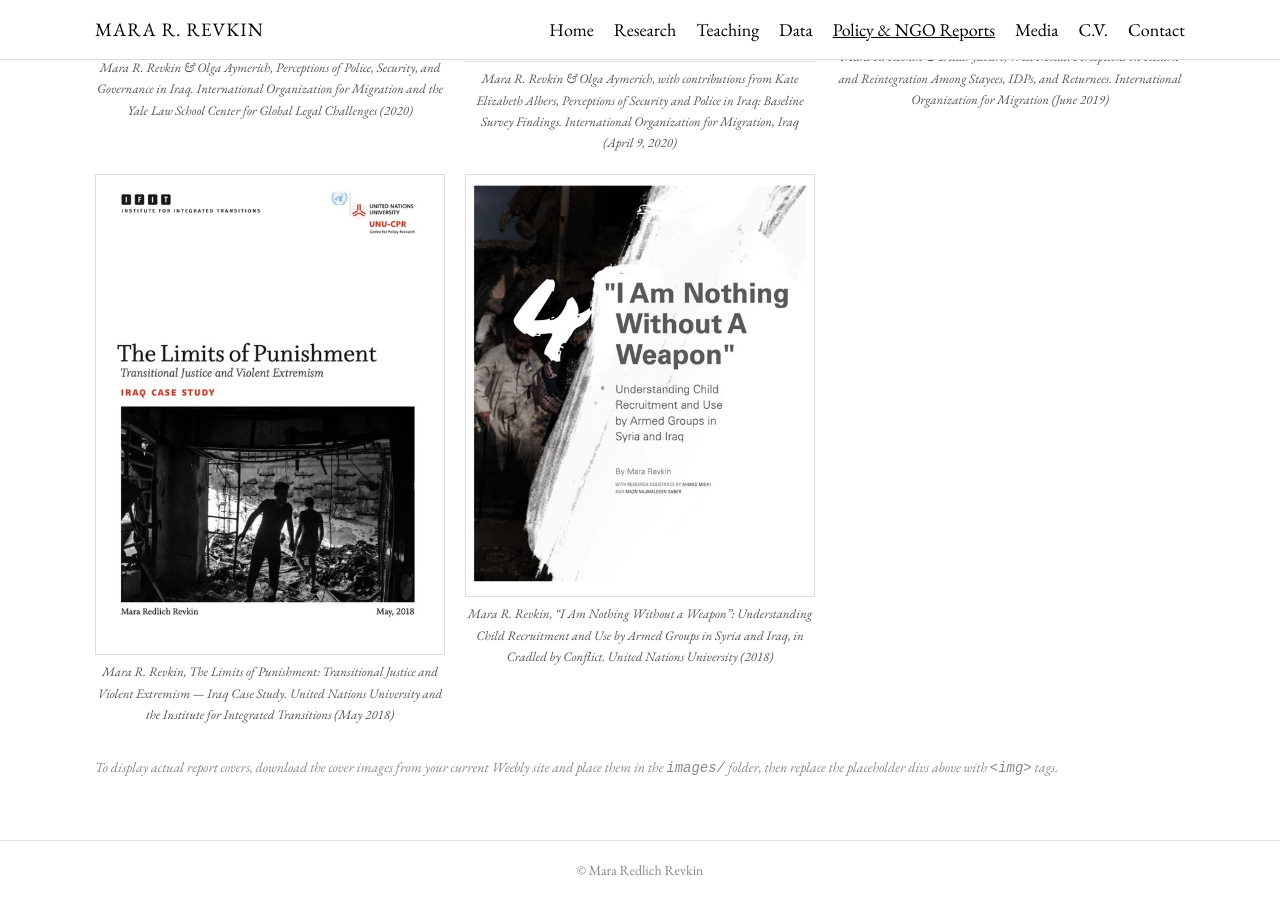
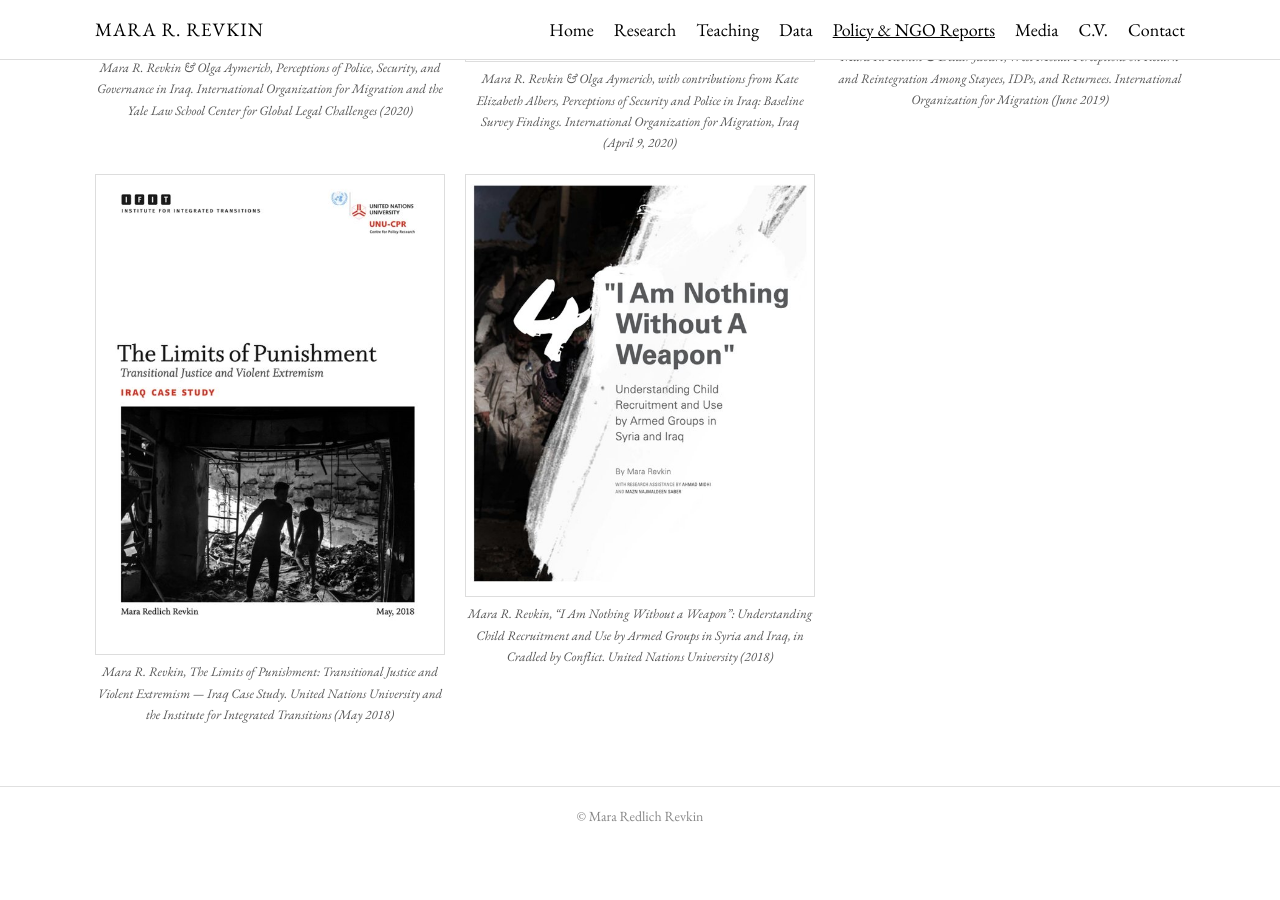
Before and after one commit to mrevkin/mrevkin.github.io, a Jekyll site: the page policy-ngo-reports.html, which Jekyll copies as it is, in a window 1280 px wide and 900 px high, scrolled down 1782 px. Built offline with Jekyll 4.4.1, drawn with Linux system fonts in a browser that asks for light colours; after the commit the page ends 2628 px from its top, so only the background shows below that.

Commit message:
Remove leftover build instructions

```diff
--- a/policy-ngo-reports.html
+++ b/policy-ngo-reports.html
@@ -52,11 +52,6 @@
 
   <div class="main-content">
 
-    <!--
-      The report cover images from your current Weebly site are hosted on Weebly's servers.
-      You can download them and add them to your images/ folder, or link to the reports directly.
-      Placeholder boxes appear below—replace each with your actual cover image.
-    -->
 
     <div class="policy-gallery">
       <div class="policy-item">
@@ -137,9 +132,6 @@
       </div>
     </div><!-- end .policy-gallery -->
 
-    <p style="font-size:14px; color:#888; margin-top:30px; font-style:italic;">
-      To display actual report covers, download the cover images from your current Weebly site and place them in the <code>images/</code> folder, then replace the placeholder divs above with <code>&lt;img&gt;</code> tags.
-    </p>
 
   </div>
 
```
